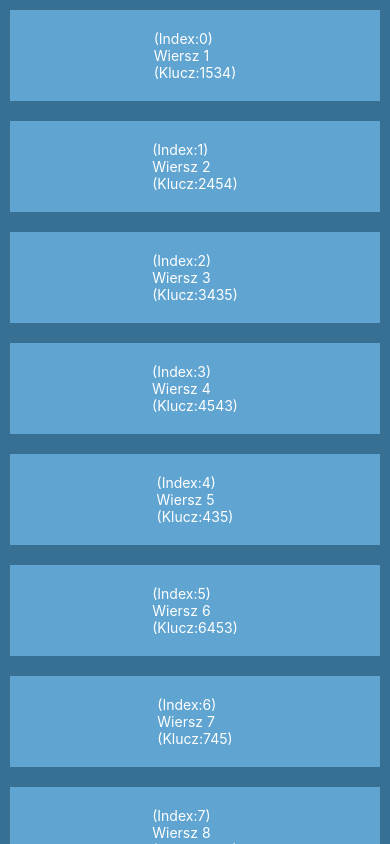
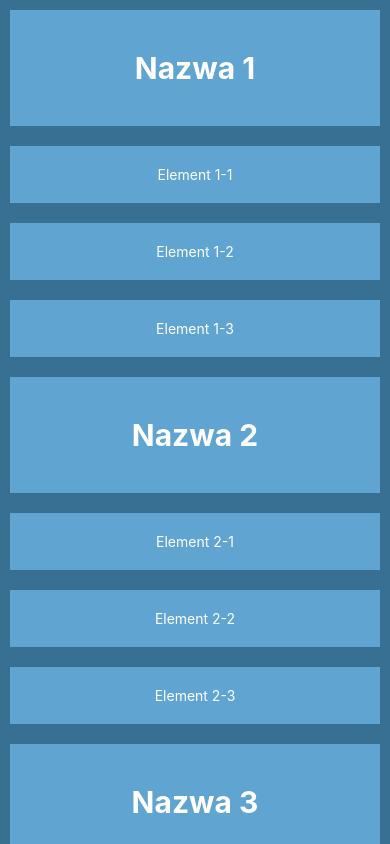
Before and after one commit to machinacyfrowa/reactProject, a React Native app: screen / in a window 390 px wide. Built offline with nearby package versions, Linux system fonts and the light colour scheme.

Commit message:
sectionList

```diff
--- a/App.js
+++ b/App.js
@@ -10,6 +10,7 @@ import {
   SafeAreaView,
   RefreshControl,
   FlatList,
+  SectionList,
 } from 'react-native';
 
 const App /*: () => Node */ = () => {
@@ -27,6 +28,21 @@ const App /*: () => Node */ = () => {
     { key: 13450, row: "Wiersz 10" },
   ])
 
+  const bigData = [
+    {
+      title: "Nazwa 1",
+      data: ['Element 1-1', 'Element 1-2', 'Element 1-3'],
+    },
+    {
+      title: "Nazwa 2",
+      data: ['Element 2-1', 'Element 2-2', 'Element 2-3'],
+    },
+    {
+      title: "Nazwa 3",
+      data: ['Element 3-1', 'Element 3-2', 'Element 3-3'],
+    },
+  ]
+
   const [listRefreshing, setListRefreshing] = useState(false)
 
   const onListRefresh = () => {
@@ -37,7 +53,23 @@ const App /*: () => Node */ = () => {
 
   return (
     <SafeAreaView style={styles.appMain}>
-      <FlatList
+      <SectionList
+        sections={bigData}
+        keyExtractor={(item, index) => index}
+        renderSectionHeader={({section}) => (
+          <View style={styles.sectionHeader} >
+            <Text style={styles.sectionText}>{section.title}</Text>
+          </View>
+        )}
+        renderItem={({ item }) => (
+          <View style={styles.row} >
+            <Text style={styles.text}>{item}</Text>
+          </View>
+        )
+
+        }
+      />
+      {/* <FlatList
         // horizontal
         refreshControl=
         {<RefreshControl
@@ -51,7 +83,7 @@ const App /*: () => Node */ = () => {
                 <Text style={styles.text}>(Index:{index}){'\n'}{item.row}{'\n'}(Klucz:{item.key})</Text>
           </View>
         )}
-      />
+      /> */}
       {/* <ScrollView
         horizontal={false}
         refreshControl=
@@ -88,6 +120,18 @@ const styles = StyleSheet.create({
     flex: 1,
     backgroundColor: '#387094',
   },
+  sectionHeader: {
+    backgroundColor: '#60a4d1',
+    justifyContent: 'center',
+    alignItems: 'center',
+    margin: 10,
+    padding: 40,
+  },
+  sectionText: {
+    fontWeight: 'bold',
+    fontSize: 30,
+    color: '#ffffff',
+  },
   row: {
     backgroundColor: '#60a4d1',
     justifyContent: 'center',
```
